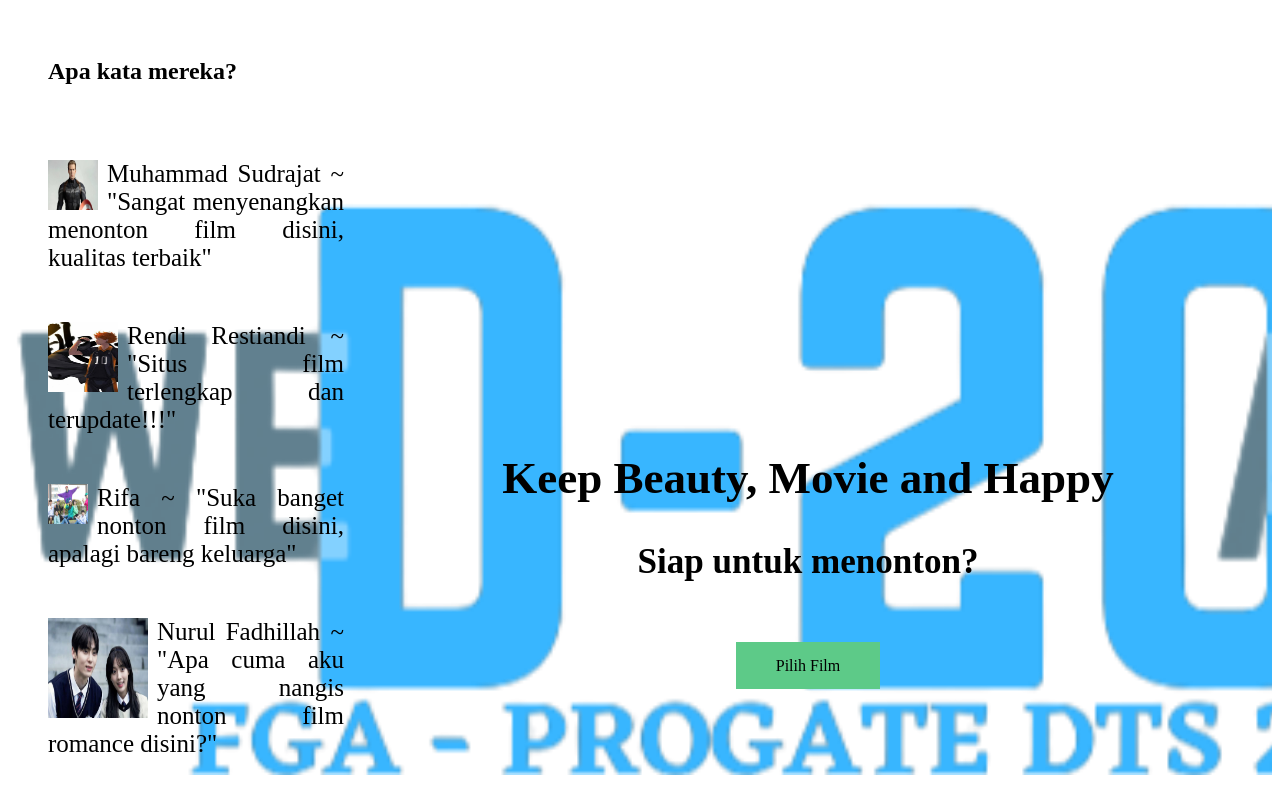
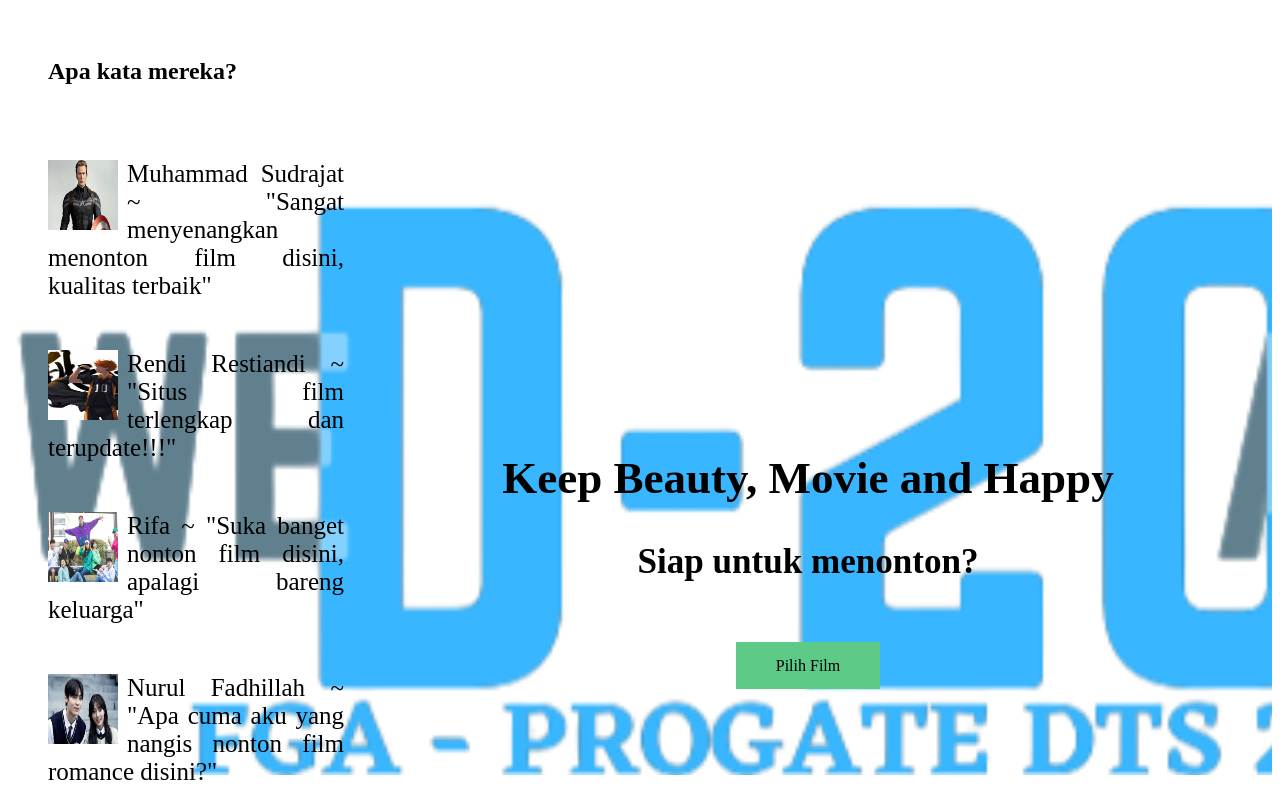
Before and after one commit to sudrajattt/d-20, a plain HTML site: page index.html in a window 1280 px wide. Drawn offline with Linux system fonts and the light colour scheme.

Commit message:
Update index.html

```diff
--- a/index.html
+++ b/index.html
@@ -7,7 +7,7 @@
       </div>
         <div class="comment" style="width: 25%; float: center; padding: 30px 0;">
           <div class="comment-icon" style="float: left;">
-          <p style="text-align:justify; font-size:25px;"><img src="sudrajat.jpg" style="float:left; width: 50px; height: 50px; margin:0 9px 3px 0;"/>Muhammad Sudrajat ~ "Sangat menyenangkan menonton film disini, kualitas terbaik"</p>
+          <p style="text-align:justify; font-size:25px;"><img src="sudrajat.jpg" style="float:left; width: 70px; height: 70px; margin:0 9px 3px 0;"/>Muhammad Sudrajat ~ "Sangat menyenangkan menonton film disini, kualitas terbaik"</p>
           </div>
         </div>
         <div class="comment" style="width: 25%; float: center;">
@@ -17,12 +17,12 @@
         </div>
         <div class="comment" style="width: 25%; float: center;">
           <div class="comment-icon" style="float: left;">
-          <p style="text-align:justify; font-size:25px;"><img src="Rifa.jpg" style="float:left; width: 40px; height: 40px; margin:0 9px 3px 0;"/>Rifa ~ "Suka banget nonton film disini, apalagi bareng keluarga"</p>
+          <p style="text-align:justify; font-size:25px;"><img src="Rifa.jpg" style="float:left; width: 70px; height: 70px; margin:0 9px 3px 0;"/>Rifa ~ "Suka banget nonton film disini, apalagi bareng keluarga"</p>
         </div>
         </div>
         <div class="comment" style="width: 25%; float: center;">
           <div class="comment-icon" style="float: left;">
-          <p style="text-align:justify; font-size:25px;"><img src="Nurul.jpg" style="float:left; width: 100px; height: 100px; margin:0 9px 3px 0;"/>Nurul Fadhillah ~ "Apa cuma aku yang nangis nonton film romance disini?"</p>
+          <p style="text-align:justify; font-size:25px;"><img src="Nurul.jpg" style="float:left; width: 70px; height: 70px; margin:0 9px 3px 0;"/>Nurul Fadhillah ~ "Apa cuma aku yang nangis nonton film romance disini?"</p>
           </div>
         </div>
     </div>
```
